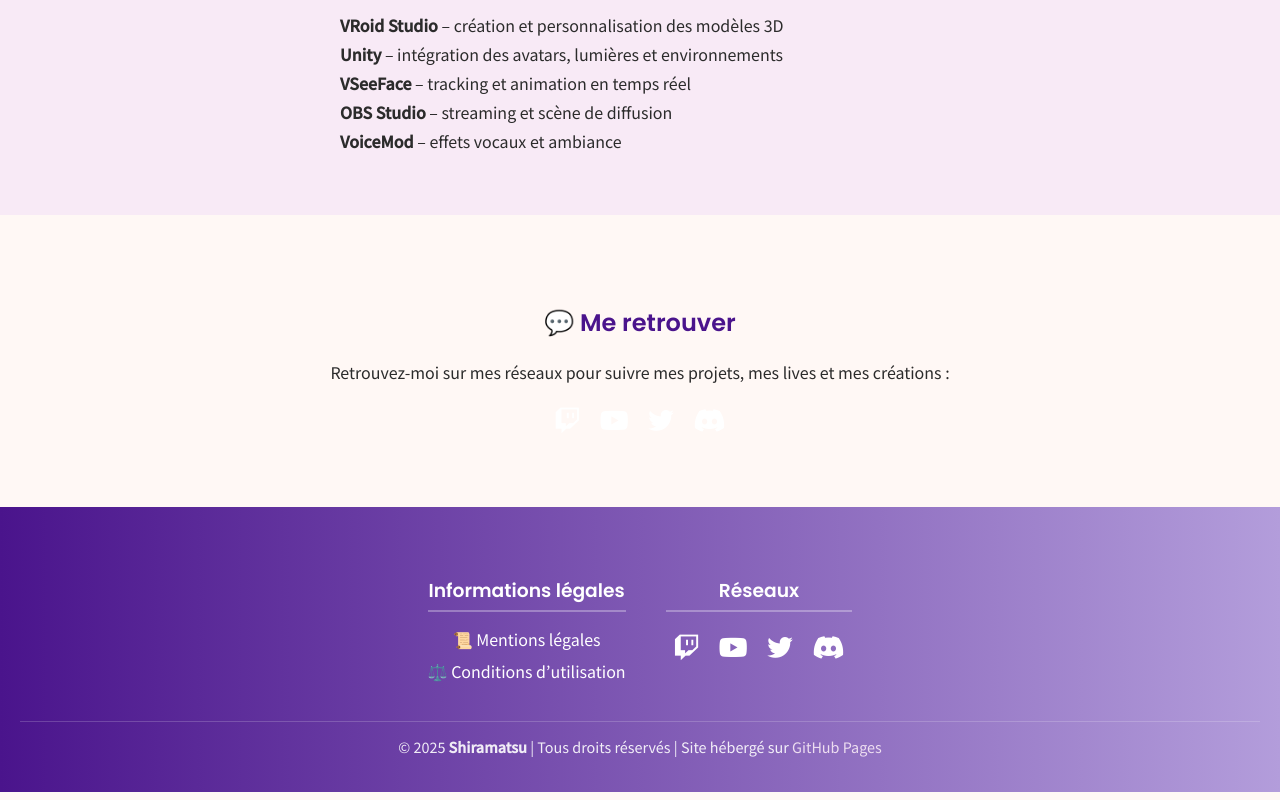
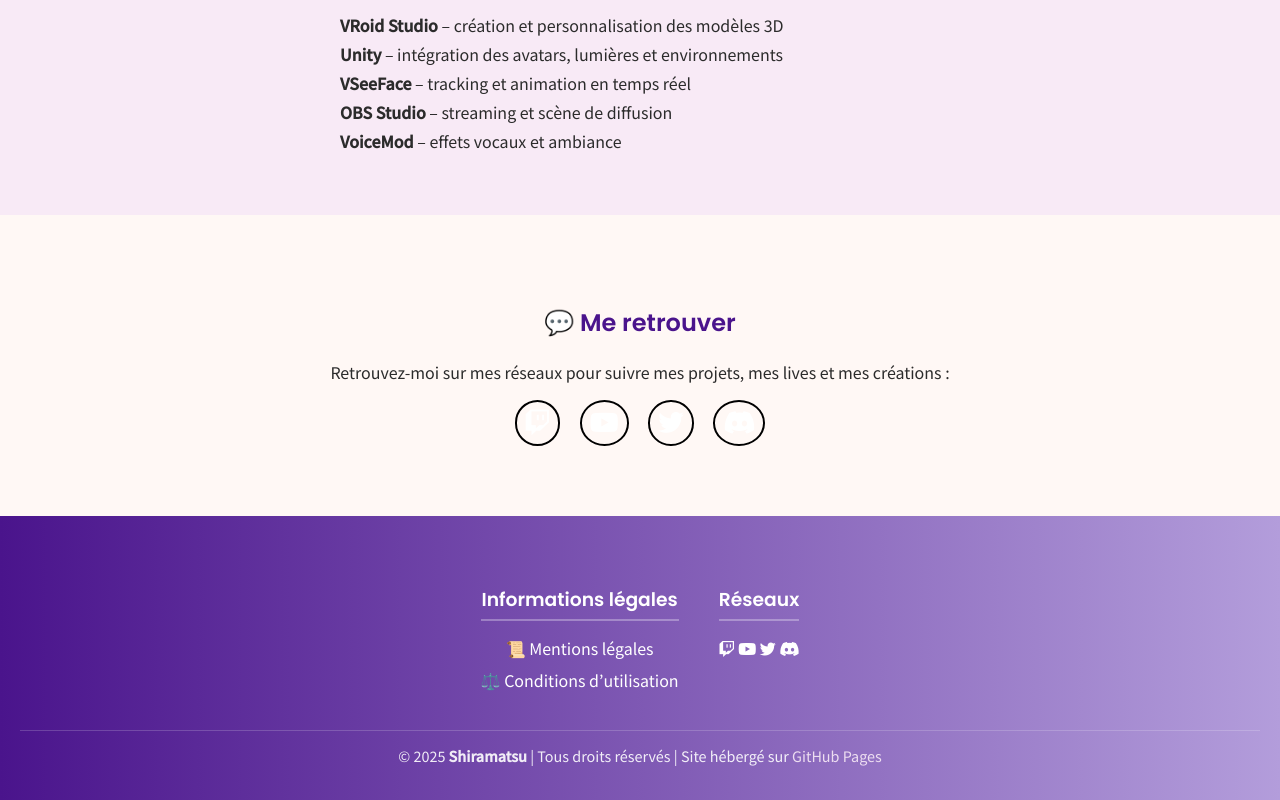
Before and after one commit to Shiraberi/Shiraberi-Site, a plain HTML site: page a-propos.html in a window 1280 px wide. Shown: the part 1078-1878 px from the top of the page. Drawn offline with Linux system fonts and the light colour scheme.

Commit message:
MAJ html css 006

```diff
--- a/a-propos.css
+++ b/a-propos.css
@@ -1,5 +1,6 @@
 :root {
   --violet-fonce: #4A148C;
+  --noir: #000000;
   --violet-clair: #B39DDB;
   --rose: #F8EAF6;
   --fond: #FFF8F5;
@@ -218,14 +219,14 @@ body {
   margin-bottom: 20px;
 }
 
-.socials a {
+.contact a {
   color: var(--violet-fonce);
   margin: 0 10px;
   font-size: 1.6rem;
   transition: color 0.3s ease;
 }
 
-.socials a:hover {
+.contact a:hover {
   color: var(--violet-clair);
 }
 
@@ -276,14 +277,14 @@ body {
 }
 
 /* --- RÉSEAUX --- */
-.socials a {
+.contact a {
   color: white;
   font-size: 1.6rem;
   margin: 0 8px;
   transition: color 0.3s ease, transform 0.3s ease;
 }
 
-.socials a:hover {
+.contact a:hover {
   color: var(--rose);
   transform: scale(1.1);
 }
@@ -304,6 +305,21 @@ body {
 .footer-bottom a:hover {
   text-decoration: underline;
 }
+
+/*--- font awesome ---*/
+.contact a i {
+  border: 2px solid rgb(0, 0, 0);
+  border-radius: 50%;
+  padding: 8px;
+  transition: all 0.3s ease;
+}
+
+.contact a i:hover {
+  background: rgb(255, 255, 255);
+  color: var(--violet-fonce);
+  transform: scale(1.1);
+}
+
 
 /* --- RESPONSIVE --- */
 @media (max-width: 768px) {
```
Also changed, not shown: a-propos.html (+0 -1 lines).
